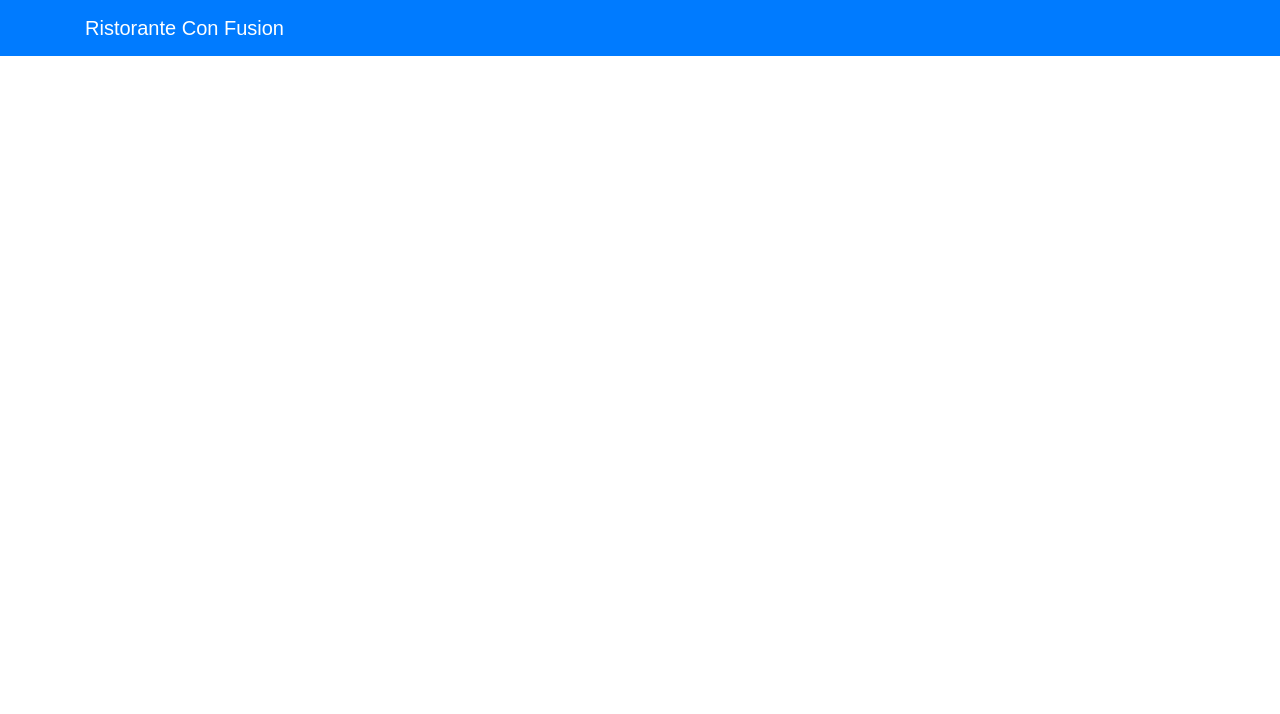
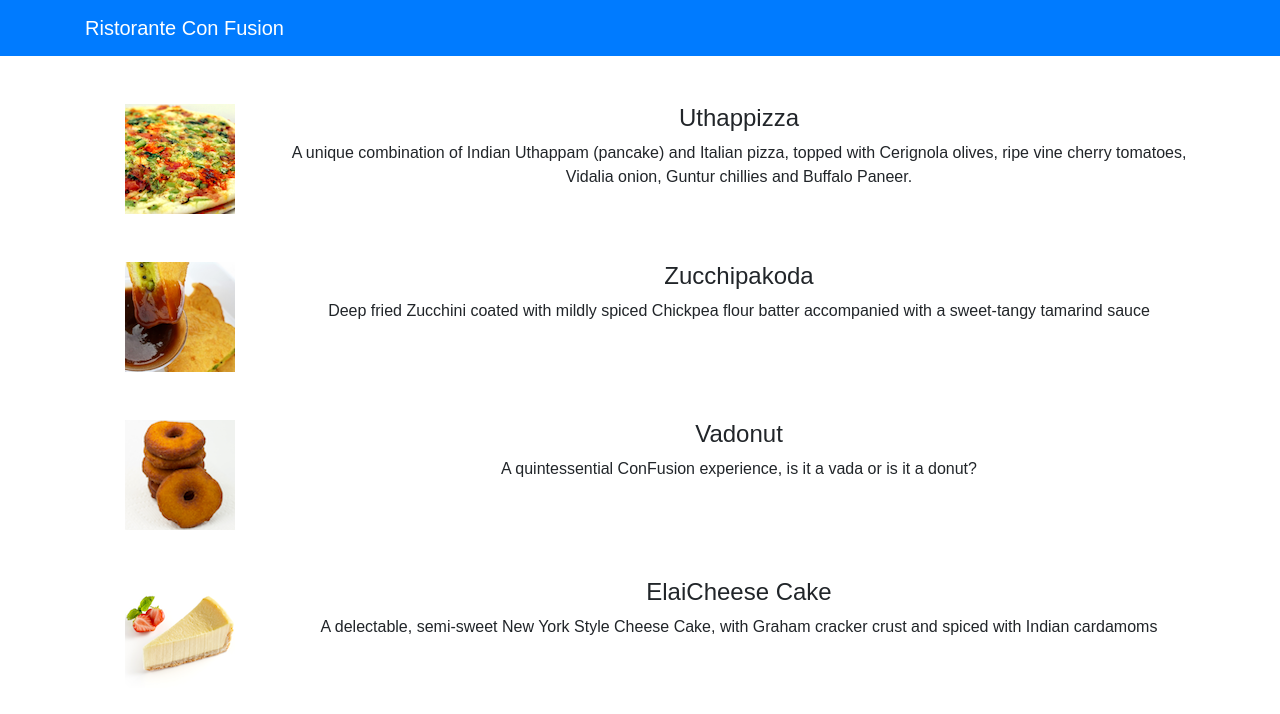
Before and after one commit to sweezy793/react-practice, a React (Create React App) app in the folder confusion/: page / in a window 1280 px wide. Shown: the top 714 px of the page. Built offline with nearby package versions, Linux system fonts and the light colour scheme.

Commit message:
Imported to app

```diff
--- a/confusion/src/App.js
+++ b/confusion/src/App.js
@@ -1,6 +1,7 @@
 import React, { Component } from 'react';
 import logo from './logo.svg';
 import {Navbar,NavbarBrand} from 'reactstrap';
+import Menu from './components/MenuComponent';
 import './App.css';
 
 class App extends Component {
@@ -12,6 +13,7 @@ class App extends Component {
             <NavbarBrand href="/">Ristorante Con Fusion</NavbarBrand>
           </div>
         </Navbar>
+        <Menu/>
       </div>
     );
   }
```
